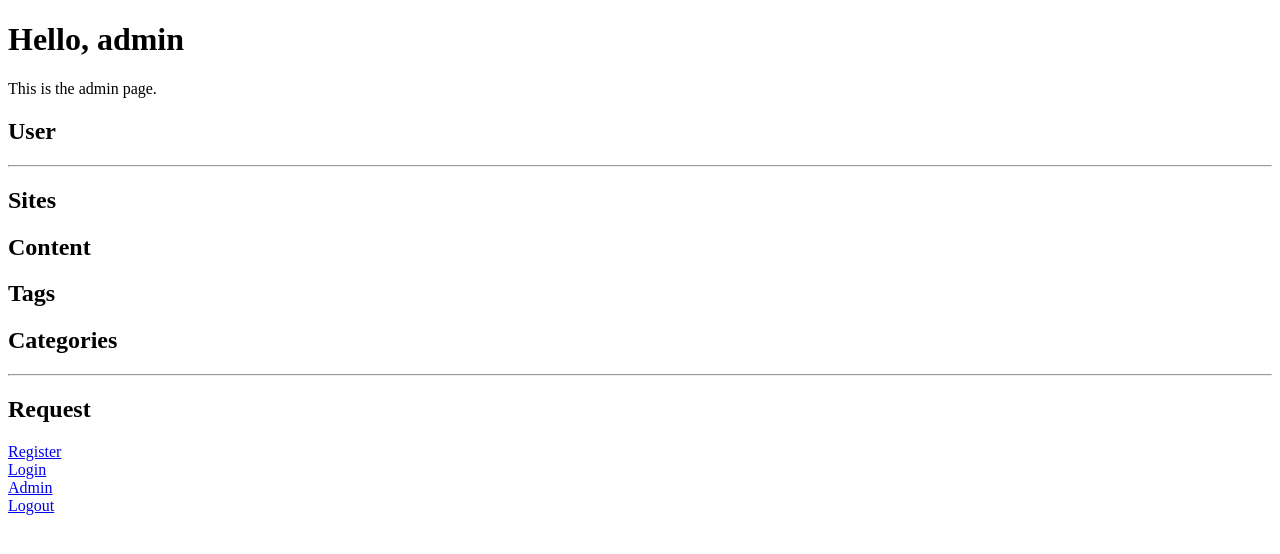
After one commit to sgaduuw/scms, a Flask app: template scms/templates/admin.j2 in a window 1280 px wide. The commit adds this page. Shown: the top 554 px of the page. Run offline with Flask 2, Linux system fonts and the light colour scheme; the template is opened without the code that fills it, so the values that code supplies are empty; parts of the project's set-up code (start-up, migrations or seed data) failed here and were passed over.

Commit message:
Rename templates

```diff
--- /dev/null
+++ b/scms/templates/admin.j2
@@ -0,0 +1,44 @@
+{% extends "base.j2" %}
+
+{% block title %}This is the admin page{% endblock %}
+
+{% block navbar %}
+<div class="navbar navbar-fixed-top">
+  <!-- ... -->
+</div>
+{% endblock %}
+
+{% block content %}
+<h1>Hello, admin</h1>
+<p>This is the admin page.</p>
+<h2>User</h2>
+<p>{{ current_user }}</p>
+<hr>
+<h2>Sites</h2>
+<ul>
+  {% for site in sites %}
+  <li>{{ site }}</li>
+  {% endfor %}
+</ul>
+<h2>Content</h2>
+<ul>
+  {% for page in content %}
+  <li>{{ page }}</li>
+  {% endfor %}
+</ul>
+<h2>Tags</h2>
+<ul>
+  {% for tag in tags %}
+  <li>{{ tag }}</li>
+  {% endfor %}
+</ul>
+<h2>Categories</h2>
+<ul>
+  {% for category in categories %}
+  <li>{{ category }}</li>
+  {% endfor %}
+</ul>
+<hr>
+<h2>Request</h2>
+<p>{{ request }}</p>
+{% endblock %}
--- a/scms/templates/index.html
+++ b/scms/templates/index.j2
@@ -1,4 +1,4 @@
-{% extends "base.html" %}
+{% extends "base.j2" %}
 
 {% block title %}This is an example page{% endblock %}
 
--- a/scms/templates/login.html
+++ b/scms/templates/login.j2
@@ -1,4 +1,4 @@
-{% extends "base.html" %}
+{% extends "base.j2" %}
 
 {% block title %}This is an example login{% endblock %}
 
--- a/scms/templates/register.html
+++ b/scms/templates/register.j2
@@ -1,4 +1,4 @@
-{% extends "base.html" %}
+{% extends "base.j2" %}
 
 {% block title %}This is an example login{% endblock %}
 
```
Also changed, not shown: scms/templates/admin.html (deleted, +0 -18 lines), scms/templates/base.j2 (renamed from scms/templates/base.html).
